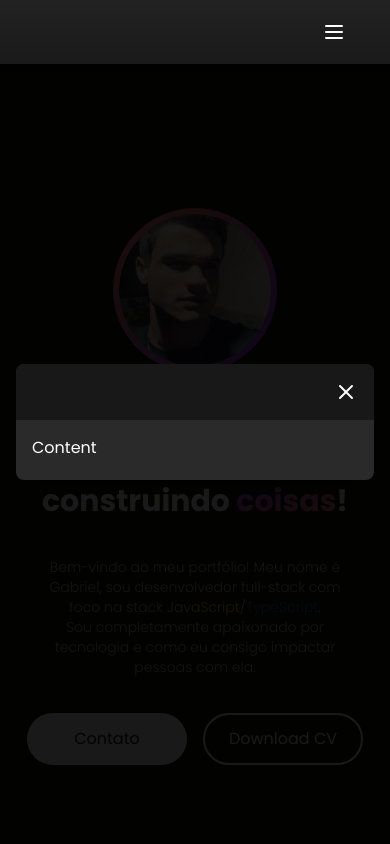
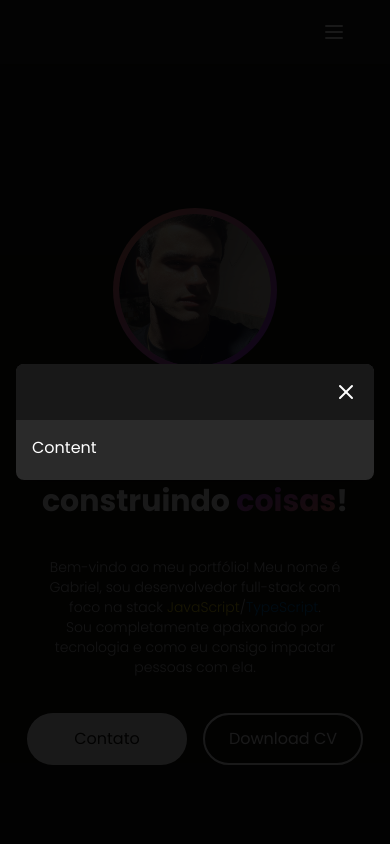
Before and after one commit to gctoledo/portfolio, a Next.js app: page / in a window 390 px wide. Both pictures are taken after a click on the button "Contato". Shown: the top 844 px of the page. Built offline with nearby package versions, Linux system fonts and the light colour scheme.

Commit message:
fix: adjust modal responsiveness on mobile

```diff
--- a/src/app/_components/Header.tsx
+++ b/src/app/_components/Header.tsx
@@ -7,7 +7,7 @@ const Header = () => {
     <motion.header
       animate={{ top: [-200, 0], opacity: [0, 1] }}
       transition={{ duration: 0.8, delay: 0.1 }}
-      className="opacity-0 w-full h-16 bg-gradient-to-b from-[#222222] to-[#1a1a1a] fixed top-0 left-0 shadow-md shadow-black/20 z-50"
+      className="opacity-0 w-full h-16 bg-gradient-to-b from-[#222222] to-[#1a1a1a] fixed top-0 left-0 shadow-md shadow-black/20 z-40"
     >
       <div className="container w-full mx-auto md:flex justify-between items-center">
         <button className="w-full h-16 pr-3 flex items-center justify-end cursor-pointer md:hidden">
--- a/src/app/_components/Modal.tsx
+++ b/src/app/_components/Modal.tsx
@@ -1,5 +1,3 @@
-"use client";
-
 import { X } from "lucide-react";
 import { motion, Variants } from "framer-motion";
 
@@ -19,16 +17,16 @@ const Modal = ({ content, isVisible, title, closeModal }: ModalProps) => {
   return (
     <div
       className={`${
-        isVisible ? "fixed" : "hidden"
-      } inset-0 flex items-center justify-center bg-black bg-opacity-90 px-4 z-50`}
+        isVisible ? "flex" : "hidden"
+      } fixed top-0 left-0 w-full h-screen items-center justify-center bg-black bg-opacity-90 p-4 z-50 flex-wrap overflow-y-scroll`}
     >
       <motion.div
         animate={isVisible ? "open" : "closed"}
         variants={variants}
-        className="bg-[#2A2A2A] pb-5 rounded-lg shadow-lg max-w-4xl w-full relative"
+        className="relative bg-[#2A2A2A] pb-5 rounded-lg shadow-lg max-w-4xl mx-auto w-full"
       >
         <div className="w-full p-4 flex items-center justify-between rounded-t-lg bg-[#181818]">
-          <p className="font-bold text-xl">{title || ""}</p>
+          <h2 className="font-bold text-xl">{title || ""}</h2>
           <X className="cursor-pointer" onClick={closeModal} />
         </div>
 
```
Also changed, not shown: .eslintrc.json, 1 other file (tests, documents, lock files or other folders).
